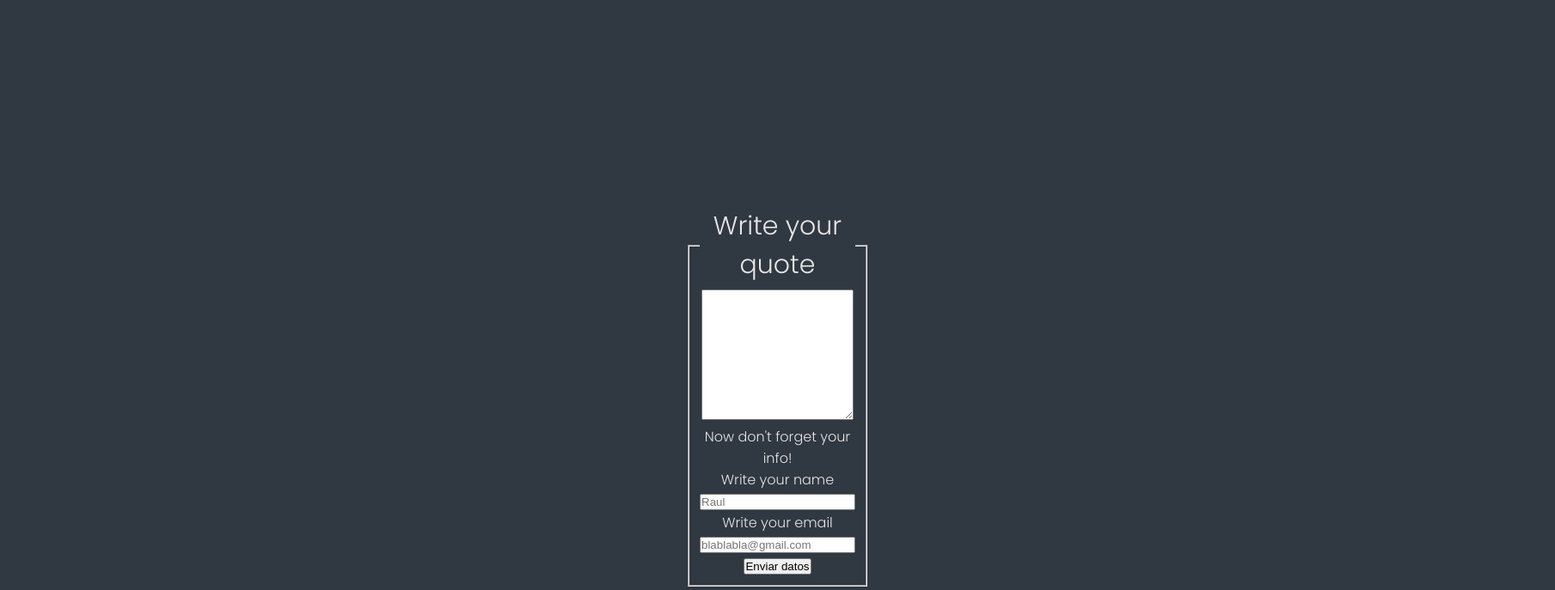
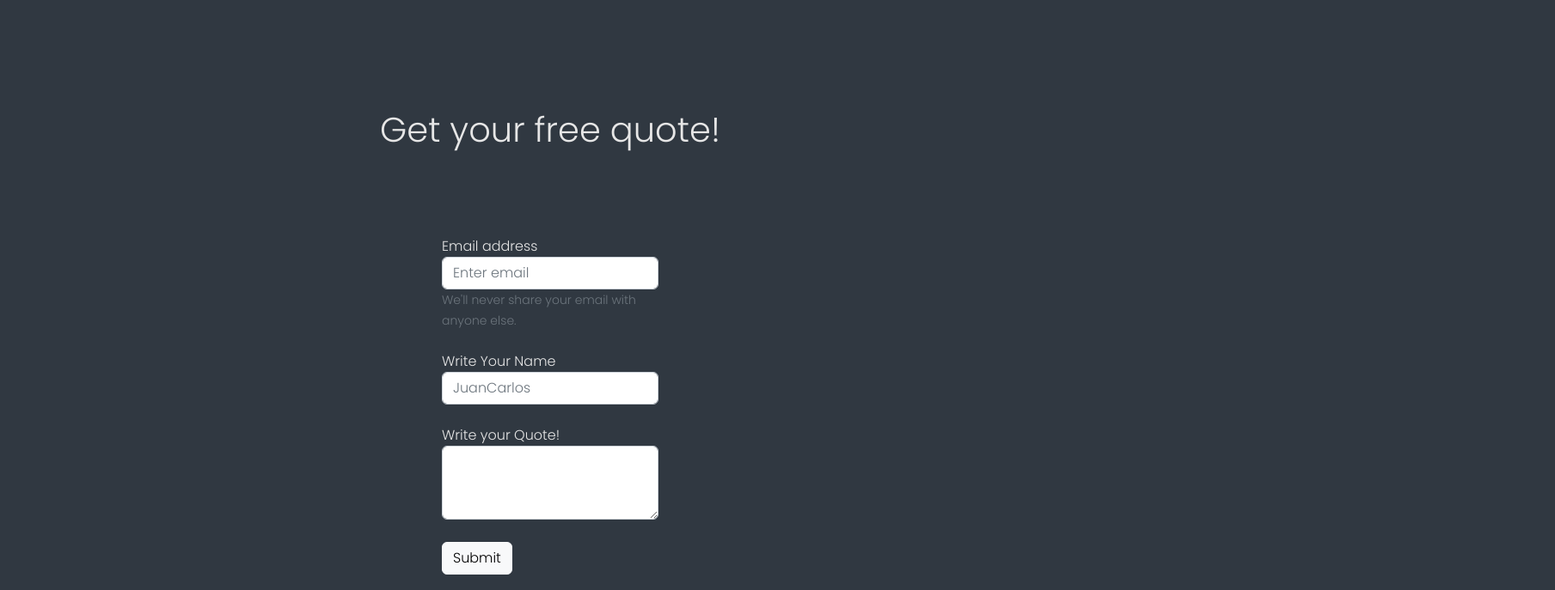
Before and after one commit to TaiBiscuit/Proyecto_Final, a plain HTML site: page pags/transl.html in a window 1280 px wide. Shown: the part 140-827 px from the top of the page at 86% size, 1809 px wide, since content can reach past the window. Drawn offline with nearby package versions, Linux system fonts and the light colour scheme.

Commit message:
Agregando_Bootstrap_Y_Animaciones

```diff
--- a/css/estilo.css
+++ b/css/estilo.css
@@ -25,7 +25,9 @@ body{
 
 .nav-list{
     list-style:none;
-    padding:15px;
+    margin-top:0;
+    margin-bottom:30px;
+    padding: 10px 15px 0px 15px;
     height:100%;
 }
 
@@ -37,7 +39,7 @@ li{
 .nav-list a{
     color:white;
     text-decoration:none;
-    padding:0.7rem;
+    padding:30px 0.7rem 2rem 0.7rem;
 }
 
 .nav-list a:hover{
@@ -84,15 +86,23 @@ li{
     text-align:center;
 }
 
-.seccionC{
-    display:flex;
+.seccionB p{
+    text-align: center;
+    border-bottom:1px solid #e6e6e6;
+    padding-bottom:30px;
 }
 
-form{
-    margin:auto;
+.seccionC{
+    display:grid;
+    margin:0px 80px 80px 80px;
+    padding:160px 20px 20px;
+}
+
+.seccionC h1{
     text-align:center;
-    align-items:center;
+    margin-bottom:100px;
 }
+
 
 .seccionD{
     margin:80px;
@@ -112,7 +122,7 @@ form{
 
 .seccionD p{
     font-size:1.5rem;
-    padding:25px;
+    margin:100px 25px 0px 25px;
 }
 
 .contenedordefotos{
@@ -149,11 +159,13 @@ footer{
     align-self:center;
     border-radius:10%;
     border:8px solid #be3144;
+    transition:all 0.8s ease;
 }
 
 .foto1:hover{
     border-color:#45567d;
-    transition: 0.5s;
+    border-radius:30%;
+    border-width:16px;
 }
 
 
@@ -182,11 +194,14 @@ footer{
     align-self:right;
     border-radius:5%;
     border:8px solid #be3144;
+    transition:all 0.8s ease;
 }
 
 .foto3:hover{
     border-color:#45567d;
-    transition: all 1.5seg;
+    transition: all 0.8s;
+    border-radius:30%;
+    border-width:16px;
 }
 
 
@@ -201,6 +216,11 @@ footer{
 .boton{
     width:150px;
     height:100px;
+    transition: all 0.8s ease;
+}
+
+.boton:hover{
+    transform:scale(1.2,1.2);
 }
 
 
@@ -238,6 +258,10 @@ legend{
         text-align: center;
         width:100%;
         padding-top:20px;
+    }
+
+    .nav-list a{
+        padding: 10px 11.2px 32px 11.2px;
     }
 
     .seccionA{
--- a/pags/transl.html
+++ b/pags/transl.html
@@ -8,7 +8,14 @@
     <link rel="preconnect" href="https://fonts.googleapis.com">
     <link rel="preconnect" href="https://fonts.gstatic.com" crossorigin>
     <link href="https://fonts.googleapis.com/css2?family=Poppins:wght@300&family=Roboto:wght@300&display=swap" rel="stylesheet">
+    <link href="https://cdn.jsdelivr.net/npm/bootstrap@5.2.1/dist/css/bootstrap.min.css" rel="stylesheet" integrity="sha384-iYQeCzEYFbKjA/T2uDLTpkwGzCiq6soy8tYaI1GyVh/UjpbCx/TYkiZhlZB6+fzT" crossorigin="anonymous">
+    <link
+    rel="stylesheet"
+    href="https://cdnjs.cloudflare.com/ajax/libs/animate.css/4.1.1/animate.min.css"
+    />
     <link rel="stylesheet" href="../css/estilo.css">
+    <!-- CSS only -->
+
     <title>Nicolization</title>
 </head>
 <body>
@@ -36,31 +43,38 @@
     </header>
     <main>
         <section class="seccionC">
-            <form action="">
-                <fieldset>
-                    <legend>Write your quote</legend>
-                    <div>
-                        <label for="quote"></label>
-                        <textarea name="quote" id="" cols="20" rows="10"></textarea>
+            <h1 class="animate__animated animate__bounce">Get your free quote!</h1>
+            <form>
+                <div class="row justify-content-center align-items-center h-100">
+                    <div class="col col-sm-6 col-md-6 col-lg-4 col-xl-3">
+                        <div class="form-group">
+                        <label for="exampleInputEmail1">Email address</label>
+                        <input type="email" class="form-control" id="exampleInputEmail1" aria-describedby="emailHelp" placeholder="Enter email">
+                        <small id="emailHelp" class="form-text text-muted">We'll never share your email with anyone else.</small>
+                        </div>
+                        <br>
+                        <div class="form-group">
+                        <label for="example">Write Your Name</label>
+                        <input type="password" class="form-control" id="exampleFormControlTextarea1" placeholder="JuanCarlos">
+                        </div>
+                        <br>
+                        <div class="form-group">
+                            <label for="exampleFormControlTextarea1">Write your Quote!</label>
+                            <textarea class="form-control" id="exampleFormControlTextarea1" rows="3"></textarea>
+                        </div>
+                        <div class="form-check">
+                        </div>
+                        <button type="submit" class="btn btn-light">Submit</button>
                     </div>
-                    <div>
-                        <p>Now don't forget your info!</p>
-                        <label for="name">Write your name</label>
-                        <input type="text" name="name" placeholder="Raul" required>
-                    </div>
-                    <div>
-                        <label for="email">Write your email</label>
-                        <input type="email" name="email" placeholder="blablabla@gmail.com" required>
-                    </div>
-                    <div>
-                        <input type="submit" value="Enviar datos">
-                    </div>
-                    </div>
-                </fieldset>
+                </div>
             </form>
+
         </section>
     </main>
     <footer>
         <p>This is just a fake portfolio. All the projects and services are not real  © Created by Nicolás Campos</p>
     </footer>
+    <!-- JavaScript Bundle with Popper -->
+    <script src="https://cdn.jsdelivr.net/npm/bootstrap@5.2.1/dist/js/bootstrap.bundle.min.js" integrity="sha384-u1OknCvxWvY5kfmNBILK2hRnQC3Pr17a+RTT6rIHI7NnikvbZlHgTPOOmMi466C8" crossorigin="anonymous"></script>
+
 </body>
```
Also changed, not shown: index.html (+5 -1 lines), pags/cert.html (+5 -1 lines), pags/contact.html (+5 -1 lines), pags/work.html (+6 -2 lines).
